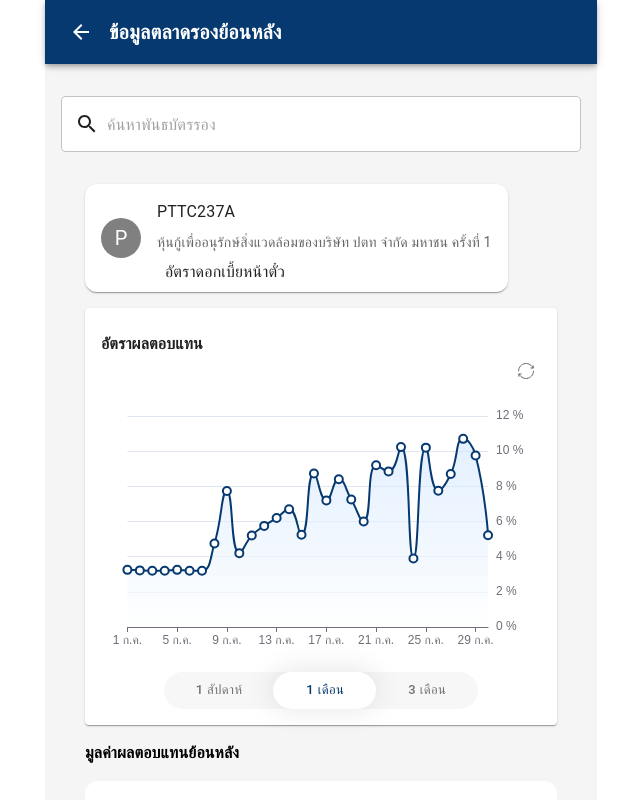
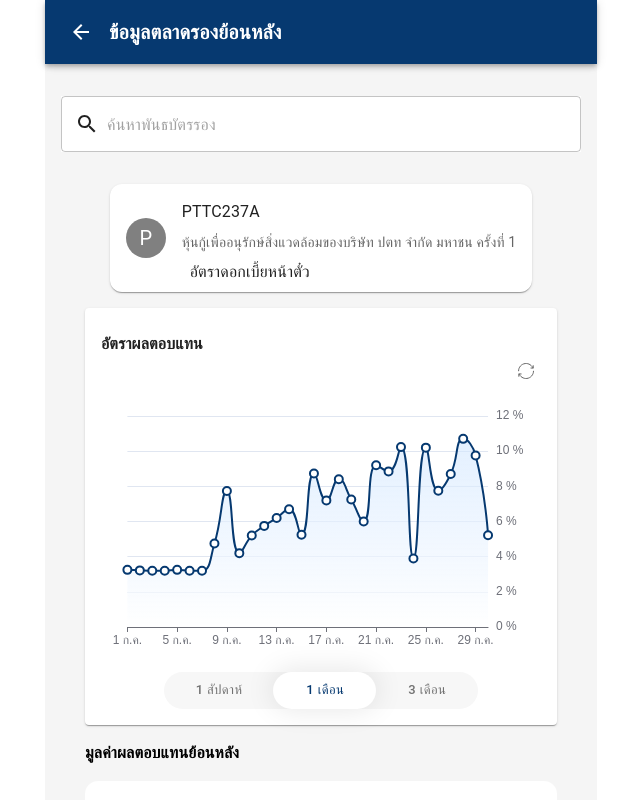
Before and after one commit to tan3warut4/chart-components, a React (Create React App) app: page / in a window 1280 px wide. Shown: the top 800 px of the page, without its empty margins (319-959 px from the left). Built offline with nearby package versions, Linux system fonts and the light colour scheme.

Commit message:
BondChart centering

```diff
--- a/src/components/BondChart.js
+++ b/src/components/BondChart.js
@@ -1,16 +1,16 @@
-import Paper from '@mui/material/Paper';
+
 import Card from '@mui/material/Card';
-import react from 'react'
+
 import Typography from '@mui/material/Typography';
-import { Box, Container } from '@mui/system';
+import { Box } from '@mui/system';
 import { Avatar, CardActions, CardContent, CardHeader, Grid } from '@mui/material';
 
 
 export const BondChart = () => {
     return (
         <>
-            <Container sx={{ }}>
-                <Grid container>
+
+                <Grid container sx={{justifyContent:"center"}}>
                     <Grid item>
                         <Card sx={{ display: 'flex', borderRadius: '12px', }} >
                             <Box sx={{ alignSelf: 'center', paddingX: '1rem' }}>
@@ -33,7 +33,6 @@ export const BondChart = () => {
                         </Card>
                     </Grid>
                 </Grid>
-            </Container>
         </>
     )
 }
```
